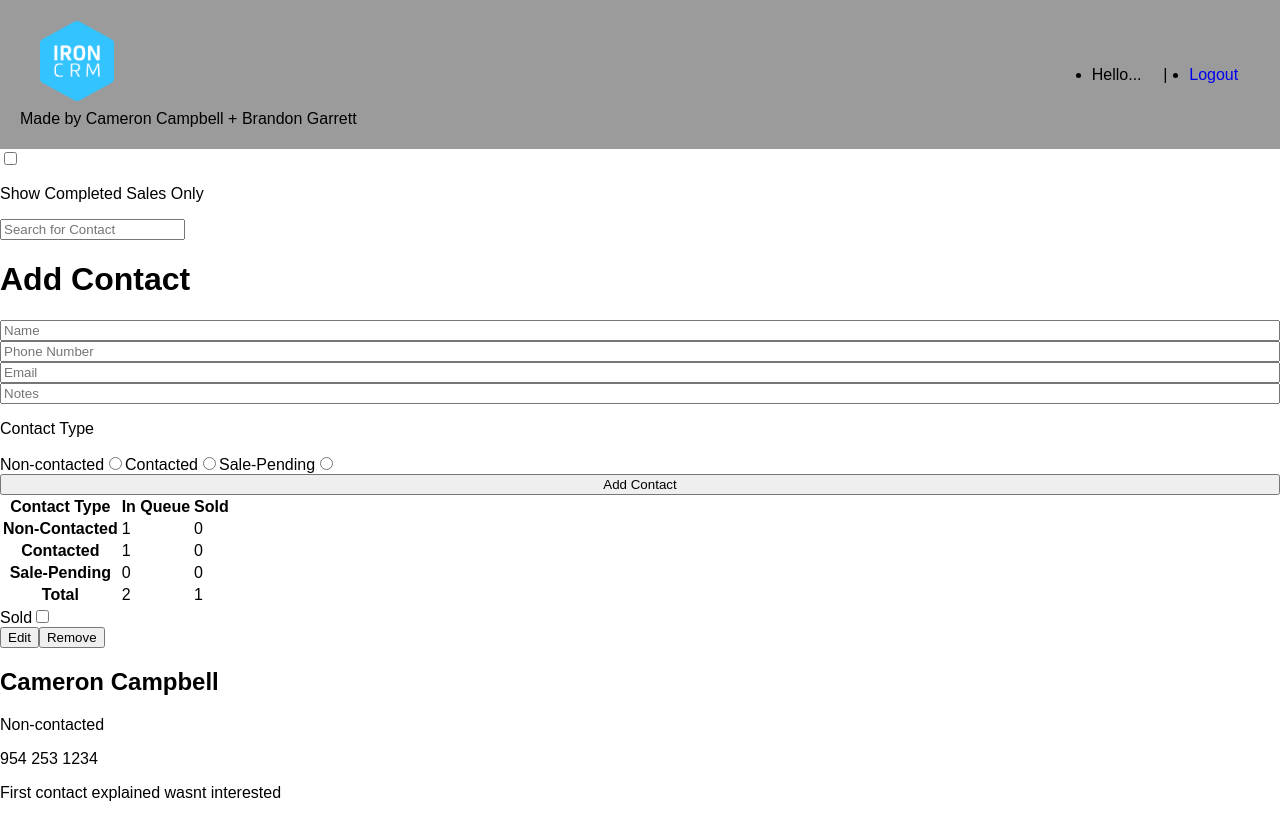
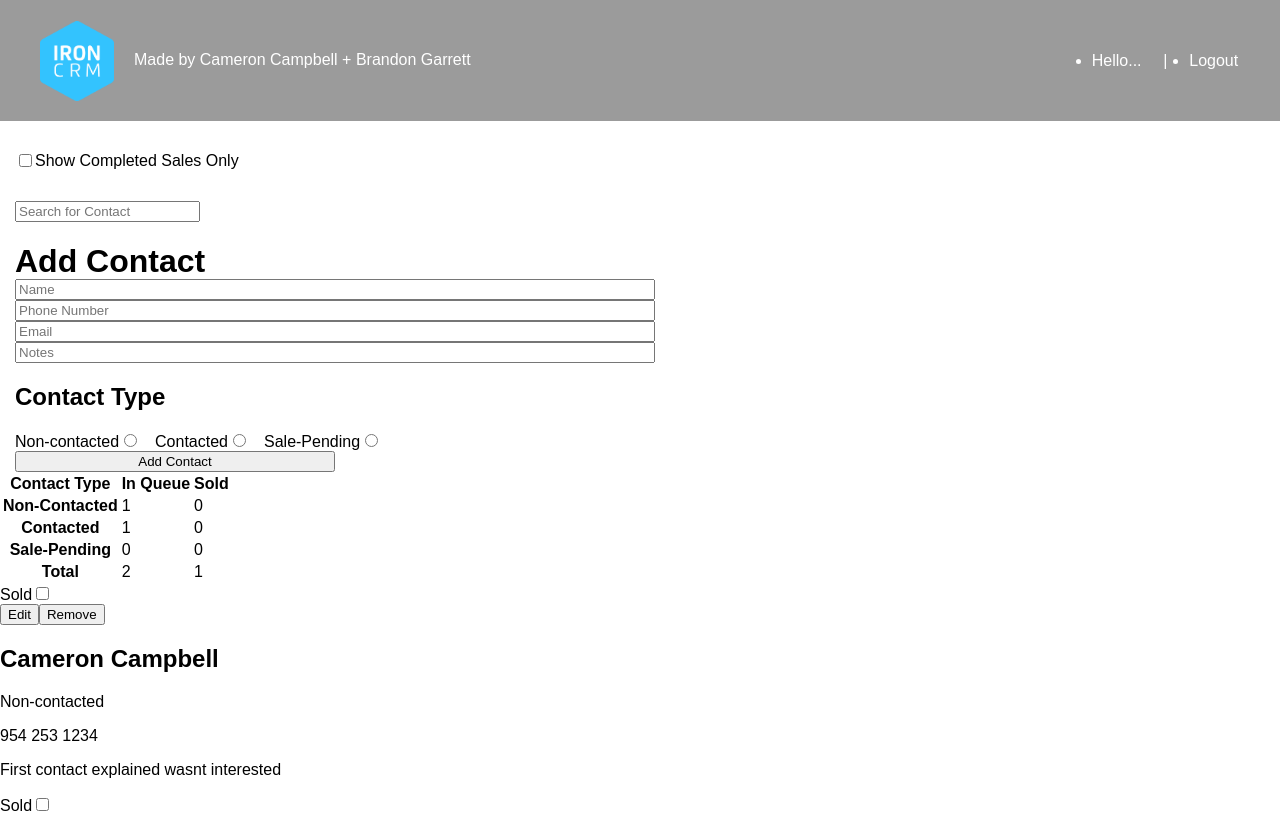
Before and after one commit to cameroncampbelll/IronCRM, a React (Create React App) app in the folder client/: page / in a window 1280 px wide. Shown: the top 813 px of the page. Built offline with nearby package versions, Linux system fonts and the light colour scheme.

Commit message:
some basic css done

```diff
--- a/client/src/App.css
+++ b/client/src/App.css
@@ -3,6 +3,13 @@
 }
 body {
   font-family: "Monterrat", sans-serif;
+}
+
+/* nav bar */
+
+.logo {
+  display: flex;
+  flex-direction: row;
 }
 
 .iron-logo {
@@ -12,10 +19,10 @@ body {
 }
 
 .madeby {
-  margin-top: -15px;
+  margin-top: 51px;
   padding-bottom: 5px;
 }
-/* nav bar */
+
 .navbar {
   display: flex;
   flex-direction: row;
@@ -31,11 +38,64 @@ body {
   flex-direction: row;
   justify-content: space-evenly;
   width: 190px;
+  color: white;
+}
+
+.madeby {
+  color: white;
+}
+
+.logout-button {
+  text-decoration: none;
+  color: white;
+}
+
+/* lead filter */
+
+.toggle {
+  display: flex;
+  align-items: center;
+  margin: 15px;
+}
+
+/* search bar */
+
+.search {
+  margin-left: 15px;
 }
 
 /* add */
+
+.add-contact {
+  margin-bottom: -1px;
+  margin-left: 15px;
+}
+
+.add-field {
+  display: flex;
+  flex-direction: column;
+  position: relative;
+  width: 50%;
+  margin-left: 15px;
+}
+
 form {
   display: flex;
   flex-direction: column;
   position: relative;
 }
+
+/* contact type - leadform, leadcounter */
+
+.btn {
+  width: 25%;
+  margin-left: 15px;
+}
+
+.options-label {
+  margin-left: 15px;
+}
+
+.container {
+  padding-left: 15px;
+}
--- a/client/src/components/layouts/LeadForm.js
+++ b/client/src/components/layouts/LeadForm.js
@@ -3,13 +3,15 @@ import React from "react";
 const LeadForm = () => {
   return (
     <div className="invite-section">
-      <h1>Add Contact</h1>
+      <h1 className="add-contact">Add Contact</h1>
       <form>
-        <input type="text" placeholder="Name" name="name" />
-        <input type="text" placeholder="Phone Number" name="Phone" />
-        <input type="text" placeholder="Email" name="email" />
-        <input type="text" placeholder="Notes" name="notes" />
-        <p className="options-label">Contact Type</p>
+        <div className="add-field">
+          <input type="text" placeholder="Name" name="name" />
+          <input type="text" placeholder="Phone Number" name="Phone" />
+          <input type="text" placeholder="Email" name="email" />
+          <input type="text" placeholder="Notes" name="notes" />
+        </div>
+        <h2 className="options-label">Contact Type</h2>
         <div className="options">
           <label className="container">
             Non-contacted
--- a/client/src/components/layouts/Navbar.js
+++ b/client/src/components/layouts/Navbar.js
@@ -14,7 +14,7 @@ const Navbar = () => {
         <span className="sm-hide">|</span>
         <li>
           <a href="#!">
-            <span className="sm-hide">Logout</span>
+            <span className="logout-button">Logout</span>
             <i className=""></i>
           </a>
         </li>
```
Also changed, not shown: 1 other file (tests, documents, lock files or other folders).
